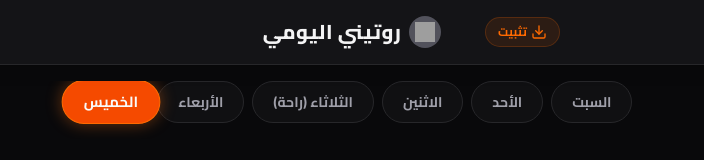
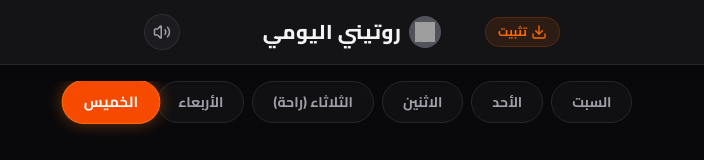
Before and after one commit to Masterpiece2009/SIN_d_BAD, a React (Vite) app: page / in a window 1280 px wide. Shown: the top 160 px of the page, without its empty margins (288-992 px from the left). Built offline with nearby package versions, Linux system fonts and the light colour scheme; grey boxes are pictures that could not be loaded.

Commit message:
feat: Add audio playback and toggle
Introduces audio playback functionality with a mute/unmute toggle. This enables background audio for a more immersive user experience. Includes handling for autoplay prevention by browsers.

```diff
--- a/src/App.tsx
+++ b/src/App.tsx
@@ -1,5 +1,5 @@
-import React, { useState } from 'react';
-import { BookOpen, Dumbbell, Apple, Sun, Download, X } from 'lucide-react';
+import React, { useState, useRef, useEffect } from 'react';
+import { BookOpen, Dumbbell, Apple, Sun, Download, X, Volume2, VolumeX } from 'lucide-react';
 import Quran from './components/Quran';
 import Adhkar from './components/Adhkar';
 import Workout from './components/Workout';
@@ -8,11 +8,48 @@ import Nutrition from './components/Nutrition';
 export default function App() {
   const [activeTab, setActiveTab] = useState('workout');
   const [showInstallModal, setShowInstallModal] = useState(false);
+  const [isPlaying, setIsPlaying] = useState(false);
+  const audioRef = useRef<HTMLAudioElement>(null);
+
+  useEffect(() => {
+    const audio = audioRef.current;
+    if (!audio) return;
+
+    // Attempt to autoplay
+    const playPromise = audio.play();
+    if (playPromise !== undefined) {
+      playPromise.then(() => {
+        setIsPlaying(true);
+      }).catch(error => {
+        // Autoplay prevented by browser, requires user interaction
+        console.log("Autoplay prevented. User interaction required.");
+        setIsPlaying(false);
+      });
+    }
+  }, []);
+
+  const toggleAudio = () => {
+    if (audioRef.current) {
+      if (isPlaying) {
+        audioRef.current.pause();
+      } else {
+        audioRef.current.play();
+      }
+      setIsPlaying(!isPlaying);
+    }
+  };
 
   return (
     <div className="min-h-screen bg-zinc-950 pb-20 text-zinc-100 selection:bg-orange-500/30 font-sans">
       <header className="bg-zinc-900/80 backdrop-blur-md shadow-lg sticky top-0 z-10 border-b border-zinc-800">
         <div className="px-4 py-4 text-center relative flex justify-center items-center max-w-md mx-auto">
+          <button
+            onClick={toggleAudio}
+            className="absolute left-4 text-zinc-400 hover:text-orange-500 transition-colors bg-zinc-800/50 p-2 rounded-full border border-zinc-700/50"
+            title="تشغيل/إيقاف الموسيقى"
+          >
+            {isPlaying ? <Volume2 size={18} /> : <VolumeX size={18} />}
+          </button>
           <button
             onClick={() => setShowInstallModal(true)}
             className="absolute right-4 text-orange-500 hover:text-orange-400 flex items-center gap-1 bg-orange-500/10 px-3 py-1.5 rounded-full text-xs font-bold transition-colors border border-orange-500/20"
@@ -28,6 +65,12 @@ export default function App() {
           </h1>
         </div>
       </header>
+
+      {/* Audio element for background music */}
+      <audio ref={audioRef} loop>
+        {/* Using a placeholder epic track. Replace src with actual Hans Zimmer track URL if available */}
+        <source src="https://cdn.pixabay.com/download/audio/2022/01/18/audio_d0a13f69d2.mp3?filename=epic-hollywood-trailer-9489.mp3" type="audio/mpeg" />
+      </audio>
 
       <main className="p-4 max-w-2xl mx-auto w-full">
         {activeTab === 'quran' && <Quran />}
```
